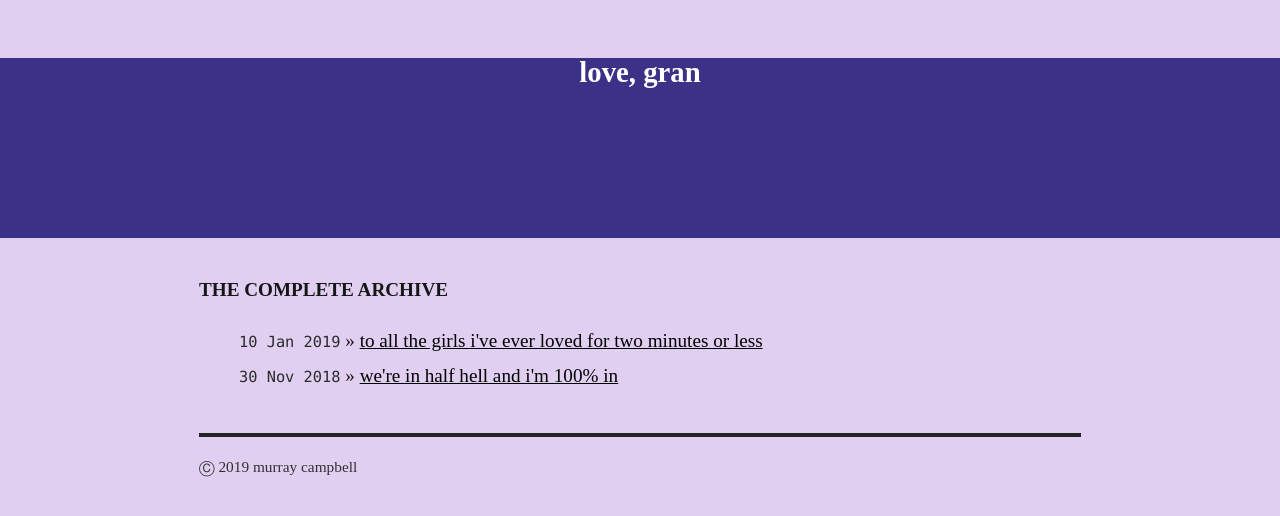
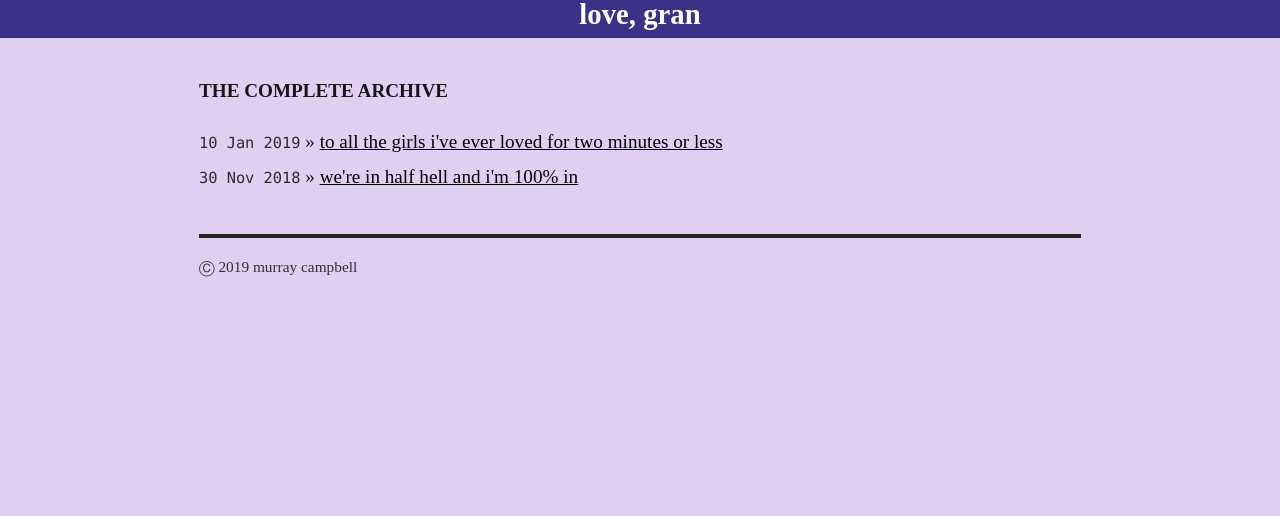
Before and after one commit to campmara/gran, a Jekyll site: the page built from index.html, in a window 1280 px wide. Shown: the top 516 px of the page. Built offline with Jekyll 4.4.1, drawn with Linux system fonts in a browser that asks for light colours; some web fonts are replaced.

Commit message:
Update screen.css

```diff
--- a/assets/css/screen.css
+++ b/assets/css/screen.css
@@ -3,6 +3,16 @@
 /* Common
 /*
 /*****************************************************************************/
+
+/* Global Reset */
+
+* {
+  padding: 0;
+}
+
+html, body {
+  height: 100%;
+}
 
 body {
   background-color: rgb(225, 207, 241);
@@ -72,13 +82,13 @@
   font-size: 125%;
   text-align: justify;
   width: 46em;
-  margin: 3em auto 2em auto;
+  margin: auto auto 2em auto;
   line-height: 1.5em;
 }
 
 .title {
   width: 100vw;
-  height: 20vh;
+  height: 2em;
   position: relative;
   left: 50%;
   right: 50%;
```
